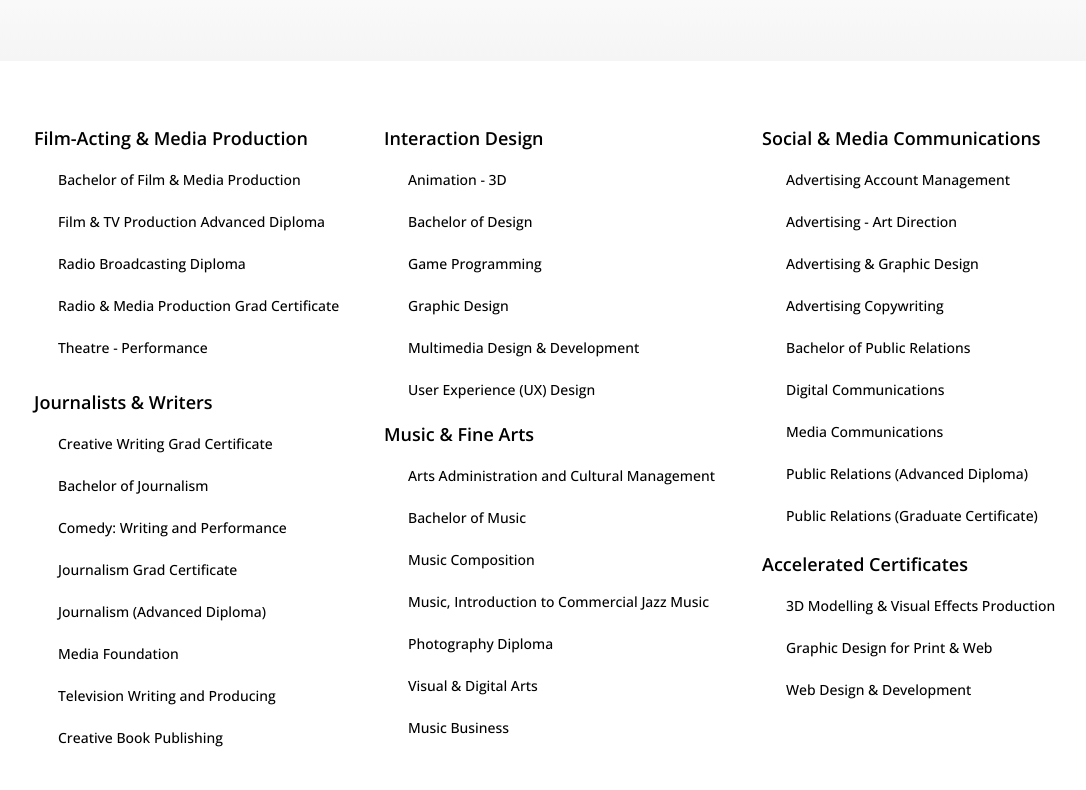
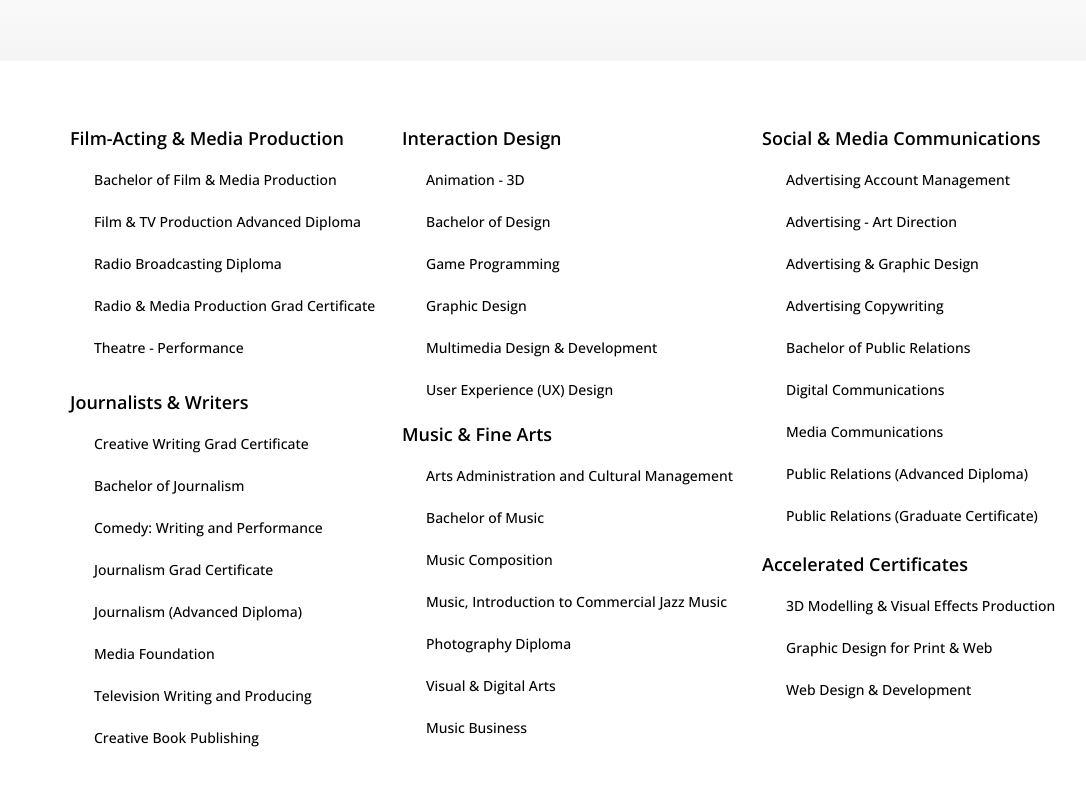
Before and after one commit to AndrewJamesBarker/IXD-5105, a plain HTML site: page index.html in a window 1280 px wide. Shown: the part 2953-3743 px from the top of the page, without its empty margins (98-1184 px from the left). Drawn offline with nearby package versions, Linux system fonts and the light colour scheme; files whose address does not match are found by name.

Commit message:
more tweaks

```diff
--- a/styles/styles.css
+++ b/styles/styles.css
@@ -395,13 +395,13 @@ grid-area:item12;
 #footerContainer {
     margin-bottom: 90px;
     position: relative;
-    right: -18px;
+    right: 0px;
     padding: 0;
     margin-top: 24px;
     display:grid;
     /* row-gap: px; */
     justify-content:right ;
-    grid-template-columns:repeat(3, 438px);
+    grid-template-columns:repeat(3, 420px);
     grid-template-rows:repeat(1, 320px);
     grid-template-areas:  "item1 item2 item3";
   }
```
